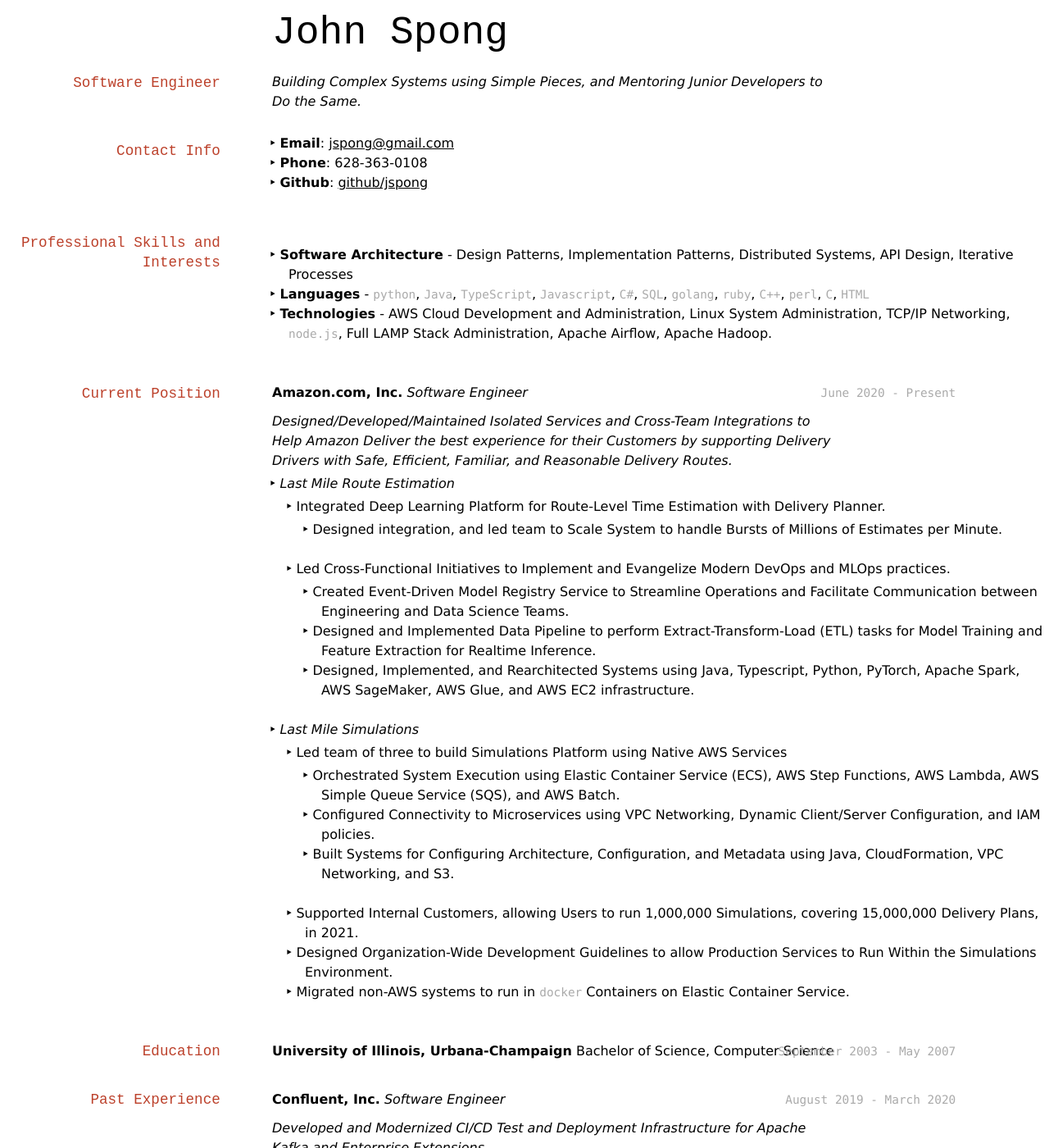
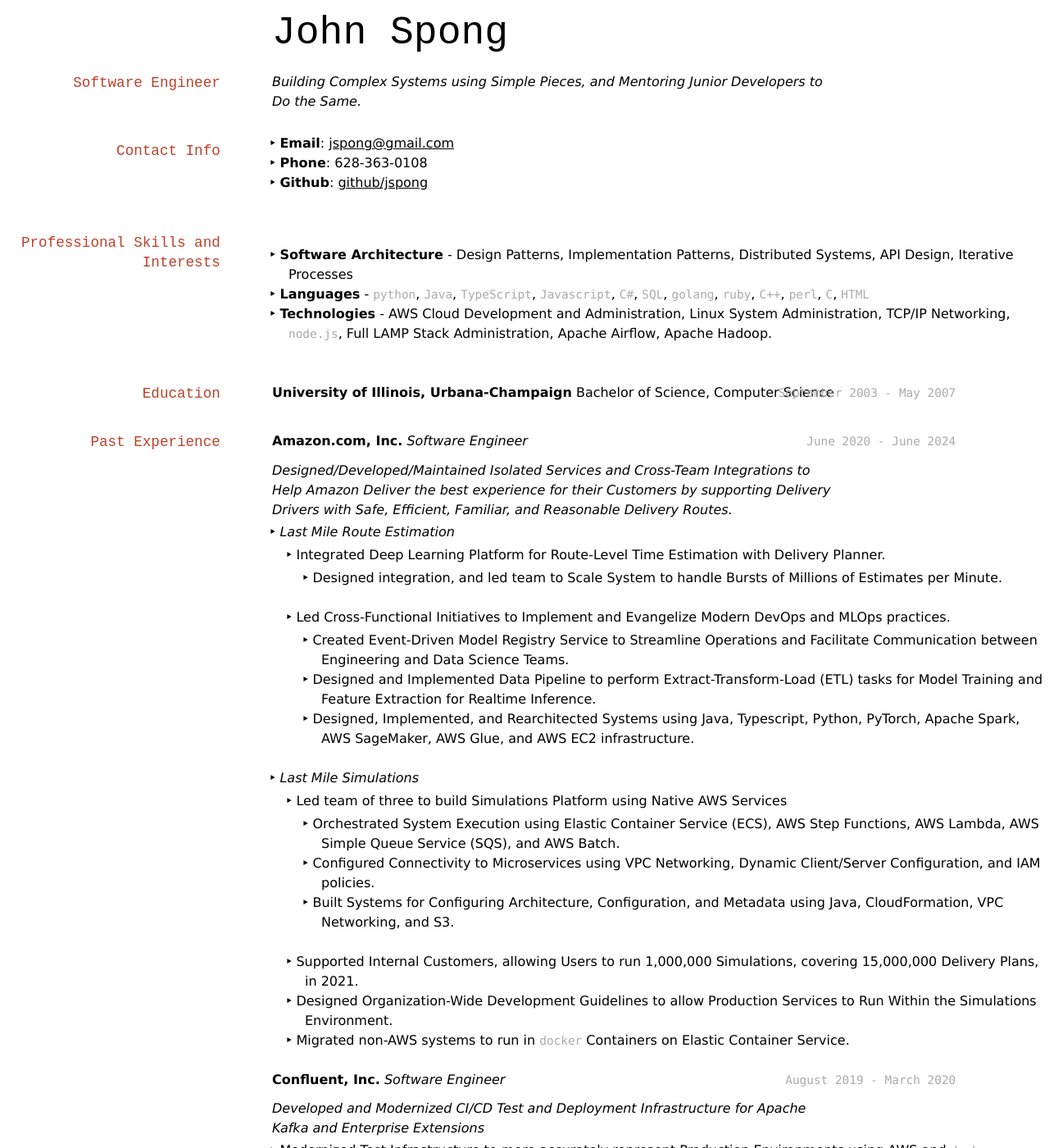
Before and after one commit to jspong/jspong.github.io, a Jekyll site: the page built from resume.md, in a window 1280 px wide and 1400 px high. Shown: the whole window at 82% size. Built offline with Jekyll 4.4.1, drawn with Linux system fonts in a browser that asks for light colours; some of the changed lines change nothing that is shown.

Commit message:
Move Amazon to previous position

```diff
--- a/resume.md
+++ b/resume.md
@@ -26,9 +26,15 @@
 * **Languages** - `python`, `Java`, `TypeScript`, `Javascript`, `C#`, `SQL`, `golang`, `ruby`, `C++`, `perl`, `C`, `HTML`
 * **Technologies** - AWS Cloud Development and Administration, Linux System Administration, TCP/IP Networking, `node.js`, Full LAMP Stack Administration, Apache Airflow, Apache Hadoop.
 
-## Current Position
+## Education
 
-`June 2020 - Present`
+`September 2003 - May 2007`
+__University of Illinois, Urbana-Champaign__
+Bachelor of Science, Computer Science
+
+## Past Experience
+
+`June 2020 - June 2024`
 __Amazon.com, Inc.__
 *Software Engineer*
 
@@ -50,14 +56,6 @@
   - Supported Internal Customers, allowing Users to run 1,000,000 Simulations, covering 15,000,000 Delivery Plans, in 2021.
   - Designed Organization-Wide Development Guidelines to allow Production Services to Run Within the Simulations Environment.
   - Migrated non-AWS systems to run in `docker` Containers on Elastic Container Service.
-
-## Education
-
-`September 2003 - May 2007`
-__University of Illinois, Urbana-Champaign__
-Bachelor of Science, Computer Science
-
-## Past Experience
 
 `August 2019 - March 2020`
 __Confluent, Inc.__
```
